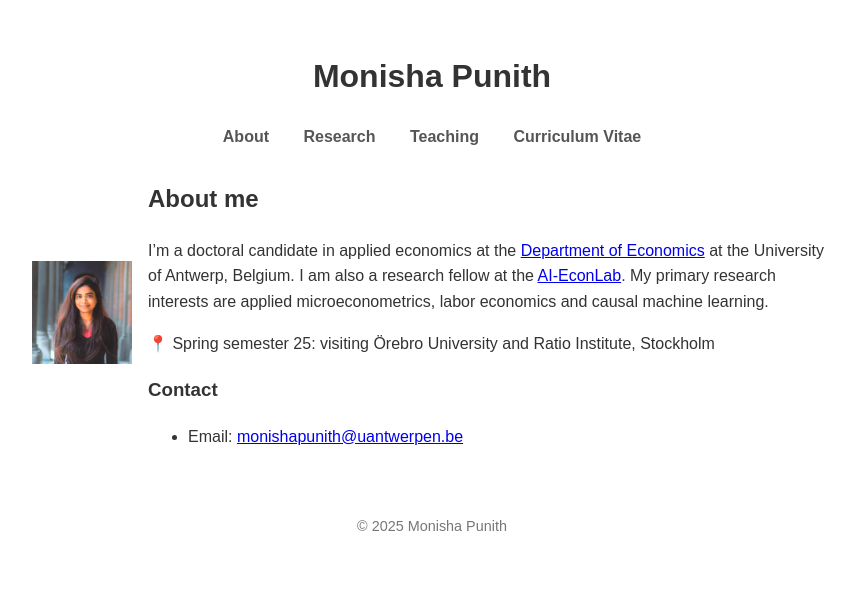
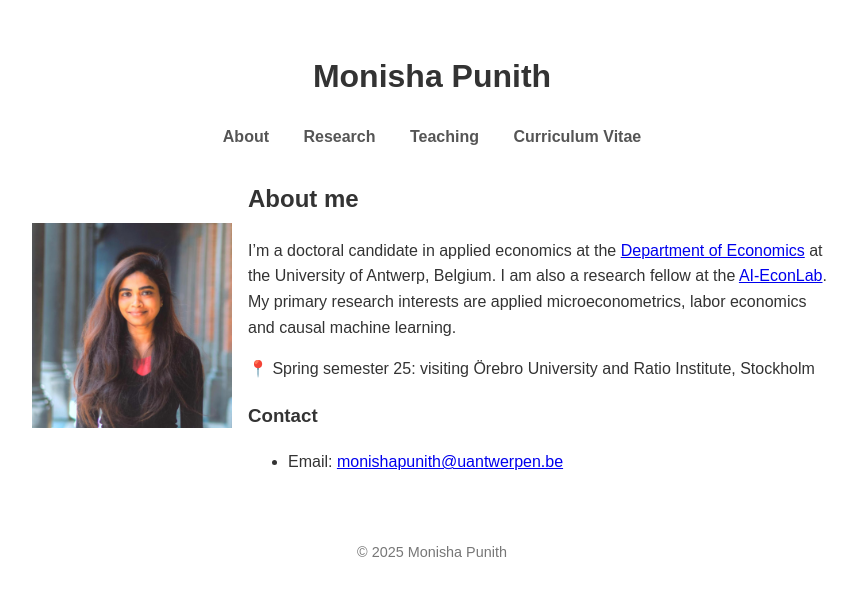
Before and after one commit to MonishaRuth/monisharuth.github.io, a Jekyll site: the page built from index.md, in a window 1280 px wide. Shown: the top 596 px of the page, without its empty margins (208-1065 px from the left). Built offline with Jekyll 4.4.1, drawn with Linux system fonts in a browser that asks for light colours.

Commit message:
Update index.md

```diff
--- a/index.md
+++ b/index.md
@@ -4,7 +4,7 @@ title: "Monisha Punith"
 ---
 
 <div class="intro-container">
-    <img src="assets/mona.jpg" style="max-width: 100px; height: auto;" alt="Profile picture">
+    <img src="assets/mona.jpg" style="max-width: 200px; height: auto;" alt="Profile picture">
 
   <div class="bio-content">
     <h2>About me</h2>
```
